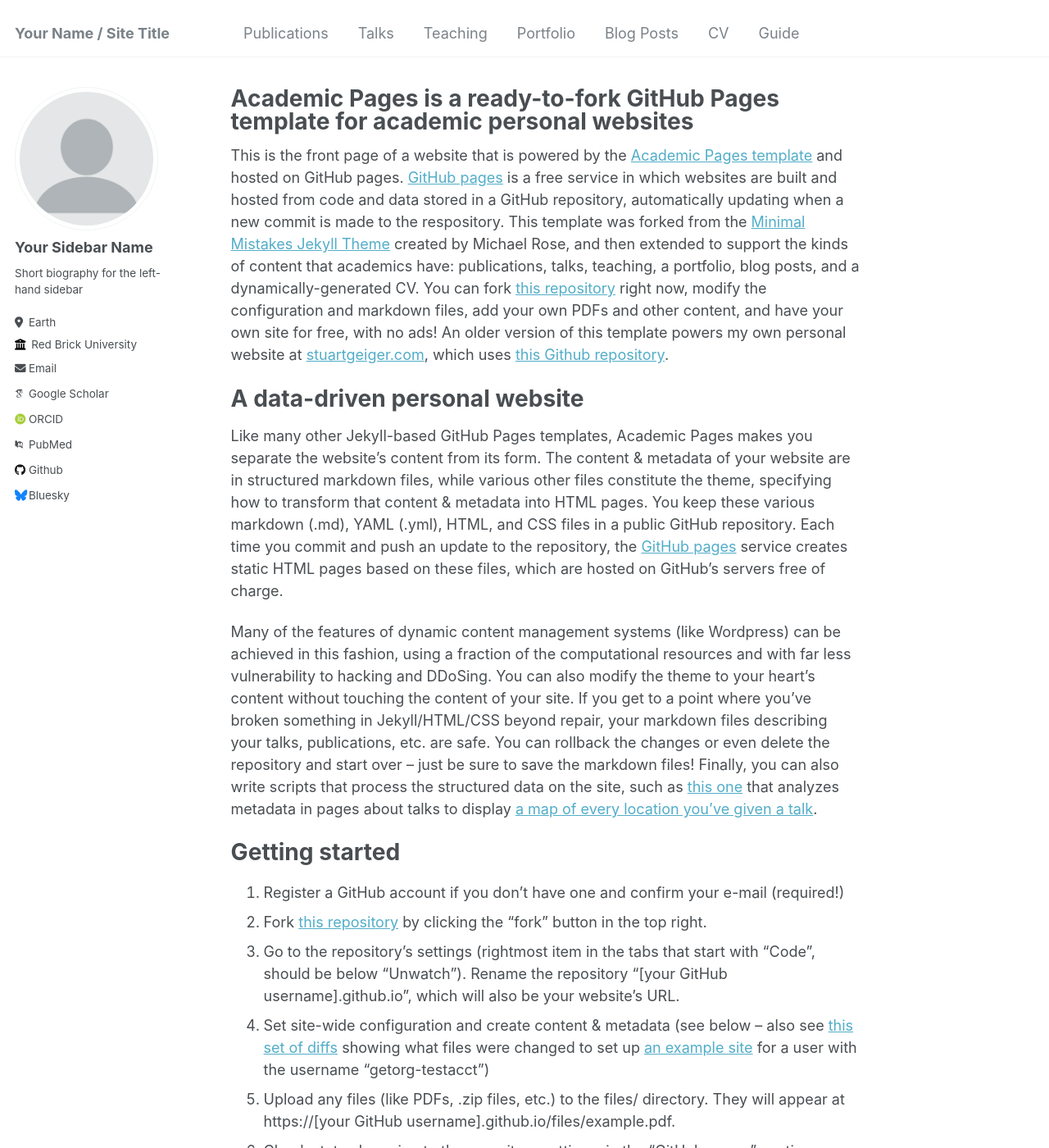
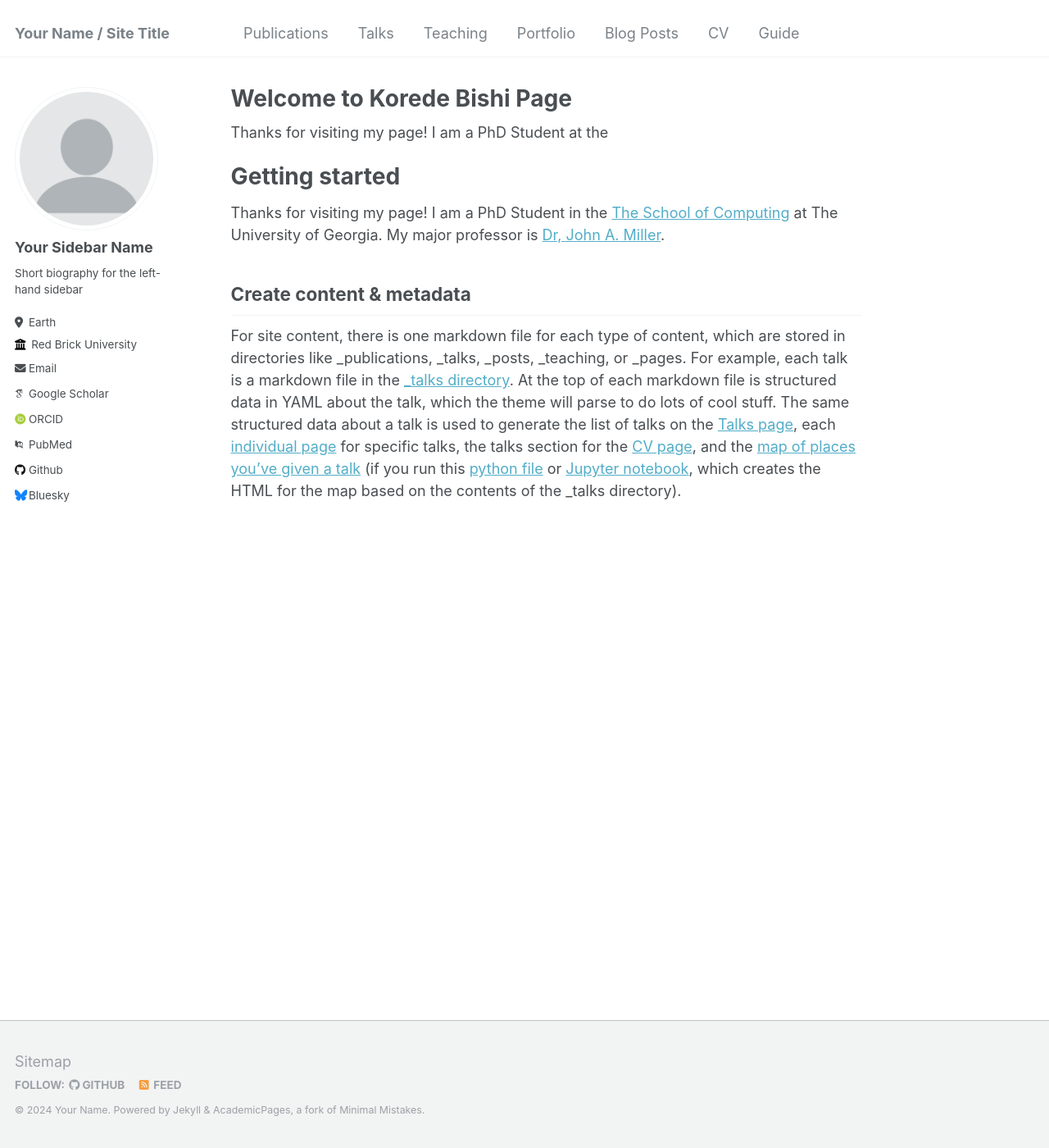
Before and after one commit to koredebishi/koredebishi.github.io, a Jekyll site: the page built from _pages/about.md, in a window 1280 px wide and 1400 px high. Shown: the whole window at 82% size. Built offline with Jekyll 4.4.1, drawn with Linux system fonts in a browser that asks for light colours; some web fonts are replaced; some of the changed text lies outside the part shown.

Commit message:
Update about.md

```diff
--- a/_pages/about.md
+++ b/_pages/about.md
@@ -1,49 +1,21 @@
 ---
 permalink: /
-title: "Academic Pages is a ready-to-fork GitHub Pages template for academic personal websites"
+title: "Welcome to Korede Bishi Page"
 author_profile: true
 redirect_from:
   - /about/
   - /about.html
 ---
 
-This is the front page of a website that is powered by the [Academic Pages template](https://github.com/academicpages/academicpages.github.io) and hosted on GitHub pages. [GitHub pages](https://pages.github.com) is a free service in which websites are built and hosted from code and data stored in a GitHub repository, automatically updating when a new commit is made to the respository. This template was forked from the [Minimal Mistakes Jekyll Theme](https://mmistakes.github.io/minimal-mistakes/) created by Michael Rose, and then extended to support the kinds of content that academics have: publications, talks, teaching, a portfolio, blog posts, and a dynamically-generated CV. You can fork [this repository](https://github.com/academicpages/academicpages.github.io) right now, modify the configuration and markdown files, add your own PDFs and other content, and have your own site for free, with no ads! An older version of this template powers my own personal website at [stuartgeiger.com](http://stuartgeiger.com), which uses [this Github repository](https://github.com/staeiou/staeiou.github.io).
 
-A data-driven personal website
-======
-Like many other Jekyll-based GitHub Pages templates, Academic Pages makes you separate the website's content from its form. The content & metadata of your website are in structured markdown files, while various other files constitute the theme, specifying how to transform that content & metadata into HTML pages. You keep these various markdown (.md), YAML (.yml), HTML, and CSS files in a public GitHub repository. Each time you commit and push an update to the repository, the [GitHub pages](https://pages.github.com/) service creates static HTML pages based on these files, which are hosted on GitHub's servers free of charge.
 
-Many of the features of dynamic content management systems (like Wordpress) can be achieved in this fashion, using a fraction of the computational resources and with far less vulnerability to hacking and DDoSing. You can also modify the theme to your heart's content without touching the content of your site. If you get to a point where you've broken something in Jekyll/HTML/CSS beyond repair, your markdown files describing your talks, publications, etc. are safe. You can rollback the changes or even delete the repository and start over -- just be sure to save the markdown files! Finally, you can also write scripts that process the structured data on the site, such as [this one](https://github.com/academicpages/academicpages.github.io/blob/master/talkmap.ipynb) that analyzes metadata in pages about talks to display [a map of every location you've given a talk](https://academicpages.github.io/talkmap.html).
+
+Thanks for visiting my page! I am a PhD Student at the
 
 Getting started
 ======
-1. Register a GitHub account if you don't have one and confirm your e-mail (required!)
-1. Fork [this repository](https://github.com/academicpages/academicpages.github.io) by clicking the "fork" button in the top right.
-1. Go to the repository's settings (rightmost item in the tabs that start with "Code", should be below "Unwatch"). Rename the repository "[your GitHub username].github.io", which will also be your website's URL.
-1. Set site-wide configuration and create content & metadata (see below -- also see [this set of diffs](http://archive.is/3TPas) showing what files were changed to set up [an example site](https://getorg-testacct.github.io) for a user with the username "getorg-testacct")
-1. Upload any files (like PDFs, .zip files, etc.) to the files/ directory. They will appear at https://[your GitHub username].github.io/files/example.pdf.
-1. Check status by going to the repository settings, in the "GitHub pages" section
-
-Site-wide configuration
-------
-The main configuration file for the site is in the base directory in [_config.yml](https://github.com/academicpages/academicpages.github.io/blob/master/_config.yml), which defines the content in the sidebars and other site-wide features. You will need to replace the default variables with ones about yourself and your site's github repository. The configuration file for the top menu is in [_data/navigation.yml](https://github.com/academicpages/academicpages.github.io/blob/master/_data/navigation.yml). For example, if you don't have a portfolio or blog posts, you can remove those items from that navigation.yml file to remove them from the header.
+Thanks for visiting my page! I am a PhD Student in the [The School of Computing](https://computing.uga.edu/) at The University of Georgia. My major professor is [Dr, John A. Miller](https://cobweb.cs.uga.edu/~jam/home/main.html).
 
 Create content & metadata
 ------
 For site content, there is one markdown file for each type of content, which are stored in directories like _publications, _talks, _posts, _teaching, or _pages. For example, each talk is a markdown file in the [_talks directory](https://github.com/academicpages/academicpages.github.io/tree/master/_talks). At the top of each markdown file is structured data in YAML about the talk, which the theme will parse to do lots of cool stuff. The same structured data about a talk is used to generate the list of talks on the [Talks page](https://academicpages.github.io/talks), each [individual page](https://academicpages.github.io/talks/2012-03-01-talk-1) for specific talks, the talks section for the [CV page](https://academicpages.github.io/cv), and the [map of places you've given a talk](https://academicpages.github.io/talkmap.html) (if you run this [python file](https://github.com/academicpages/academicpages.github.io/blob/master/talkmap.py) or [Jupyter notebook](https://github.com/academicpages/academicpages.github.io/blob/master/talkmap.ipynb), which creates the HTML for the map based on the contents of the _talks directory).
-
-**Markdown generator**
-
-I have also created [a set of Jupyter notebooks](https://github.com/academicpages/academicpages.github.io/tree/master/markdown_generator
-) that converts a CSV containing structured data about talks or presentations into individual markdown files that will be properly formatted for the Academic Pages template. The sample CSVs in that directory are the ones I used to create my own personal website at stuartgeiger.com. My usual workflow is that I keep a spreadsheet of my publications and talks, then run the code in these notebooks to generate the markdown files, then commit and push them to the GitHub repository.
-
-How to edit your site's GitHub repository
-------
-Many people use a git client to create files on their local computer and then push them to GitHub's servers. If you are not familiar with git, you can directly edit these configuration and markdown files directly in the github.com interface. Navigate to a file (like [this one](https://github.com/academicpages/academicpages.github.io/blob/master/_talks/2012-03-01-talk-1.md) and click the pencil icon in the top right of the content preview (to the right of the "Raw | Blame | History" buttons). You can delete a file by clicking the trashcan icon to the right of the pencil icon. You can also create new files or upload files by navigating to a directory and clicking the "Create new file" or "Upload files" buttons.
-
-Example: editing a markdown file for a talk
-![Editing a markdown file for a talk](/images/editing-talk.png)
-
-For more info
-------
-More info about configuring Academic Pages can be found in [the guide](https://academicpages.github.io/markdown/). The [guides for the Minimal Mistakes theme](https://mmistakes.github.io/minimal-mistakes/docs/configuration/) (which this theme was forked from) might also be helpful.
```
